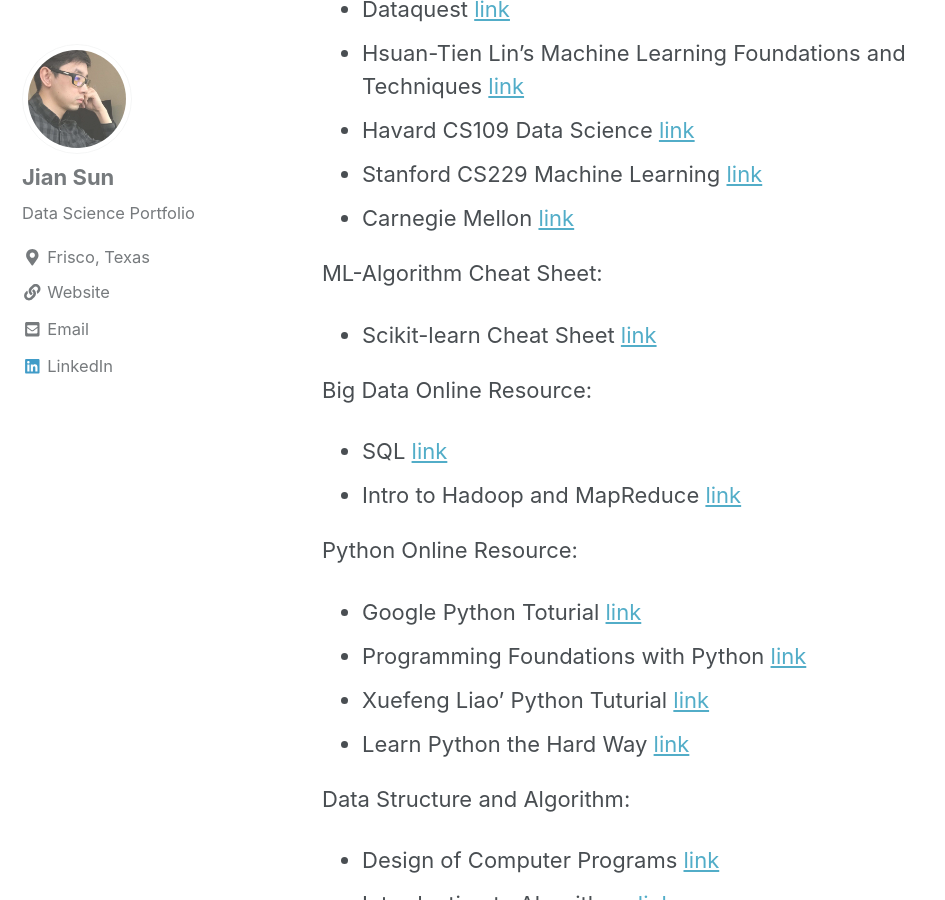
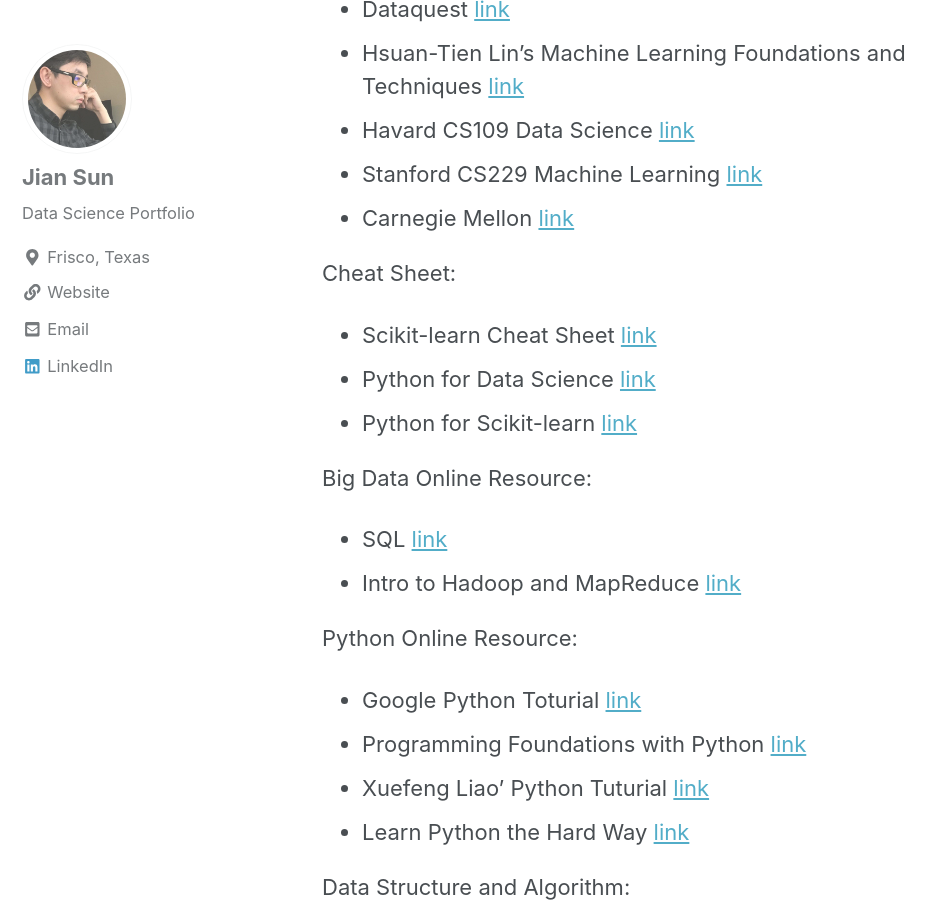
Before and after one commit to jianv/jianv.github.io, a Jekyll site: the page built from _pages/resource.md, in a window 1280 px wide and 900 px high, scrolled down 859 px. Shown: the whole window, without its empty margins (0-945 px from the left). Built offline with Jekyll 4.4.1, drawn with Linux system fonts in a browser that asks for light colours; nearby versions of some CDN libraries.

Commit message:
Update resource.md

```diff
--- a/_pages/resource.md
+++ b/_pages/resource.md
@@ -31,9 +31,13 @@
 * Carnegie Mellon
   [link](http://www.cs.cmu.edu/~ninamf/courses/601sp15/lectures.shtml)
 
-ML-Algorithm Cheat Sheet:
+Cheat Sheet:
 * Scikit-learn Cheat Sheet
   [link](http://scikit-learn.org/stable/tutorial/machine_learning_map/)
+* Python for Data Science
+  [link](https://s3.amazonaws.com/assets.datacamp.com/blog_assets/Scikit_Learn_Cheat_Sheet_Python.pdf)
+* Python for Scikit-learn
+  [link](https://s3.amazonaws.com/assets.datacamp.com/blog_assets/PythonForDataScience.pdf)
 
 Big Data Online Resource:
 * SQL
```
